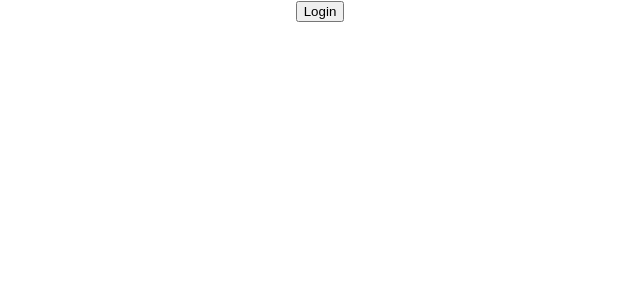
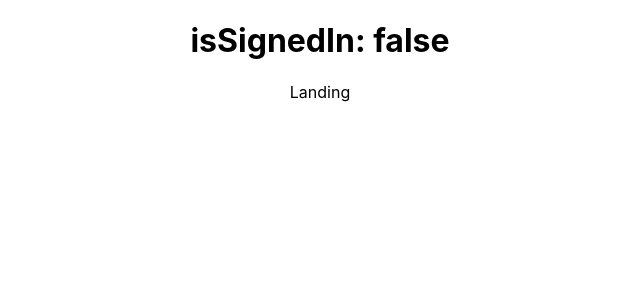
Before and after one commit to arafathabibPeace/weather-forecasting, a React (Create React App) app: page / in a window 1280 px wide. Shown: the top 300 px of the page, without its empty margins (320-960 px from the left). Built offline with nearby package versions, Linux system fonts and the light colour scheme.

Commit message:
Revert "Update on Routes, Pages and App.js"
This reverts commit c807828b54ea865501a62a3978c15e1bd584316d.

```diff
--- a/src/App.js
+++ b/src/App.js
@@ -1,32 +1,15 @@
 import './App.css';
 import Layout from './routes/Layout';
-import { useEffect, useState } from "react";
+import { useState } from "react";
 import { Context } from './routes/Context';
 
 function App() {
-  const queryString = window.location.search;
-  const urlParams = new URLSearchParams(queryString)
-  const codeParam = urlParams.get('code')
-  console.log(codeParam);
-
-  const [accessToken, setAccessToken] = useState('')
   const [isSignedIn, setLoggedIn] = useState(false)
   console.log(isSignedIn)
-
-
-  useEffect(() => {
-    if(codeParam && accessToken === ''){
-
-      console.log(urlParams,codeParam)
-
-    }else{
-
-    }
-  },[])
-
   return (
     <div className="App">
       <Context.Provider value={isSignedIn}>
+        <h1>{`isSignedIn: ${isSignedIn}`}</h1>
         <Layout />
       </Context.Provider>
 
--- a/src/component/Login.js
+++ /dev/null
@@ -1,10 +0,0 @@
-import React from "react";
-
-const Login = () =>{
-    const loginToGithub = () => {
-        window.location.assign('https://github.com/login/oauth/authorize?client_id=' + process.env.REACT_APP_CLIENT_ID);
-    }
-    return <div><button onClick={loginToGithub}>Login</button></div>
-}
-
-export default Login
--- a/src/pages/Landing.js
+++ b/src/pages/Landing.js
@@ -1,9 +1,7 @@
 import React from "react";
-import Login from "../component/Login";
 
 const Landing = () =>{
-
-    return <div><Login/></div>
+    return <div>Landing</div>
 }
 
 export default Landing
--- a/src/routes/Layout.js
+++ b/src/routes/Layout.js
@@ -10,8 +10,9 @@ const Layout = () => {
     const isSignedIn = useContext(Context)
     console.log(isSignedIn)
     return <>
+
         <Routes>
-            <Route path='/' element={<Landing />}></Route>
+            <Route path="/" element={<Landing />} />
             <Route path="/home"
                 element={
                     <Protected isSignedIn={isSignedIn}>
--- a/src/routes/Protected.js
+++ b/src/routes/Protected.js
@@ -5,8 +5,6 @@ const Protected = ({ isSignedIn, children }) => {
     console.log(isSignedIn)
     if (!isSignedIn) {
         return <Navigate to="/" replace />
-    }else{
-        return <Navigate to="/home" replace />
     }
     return children
 }
```
